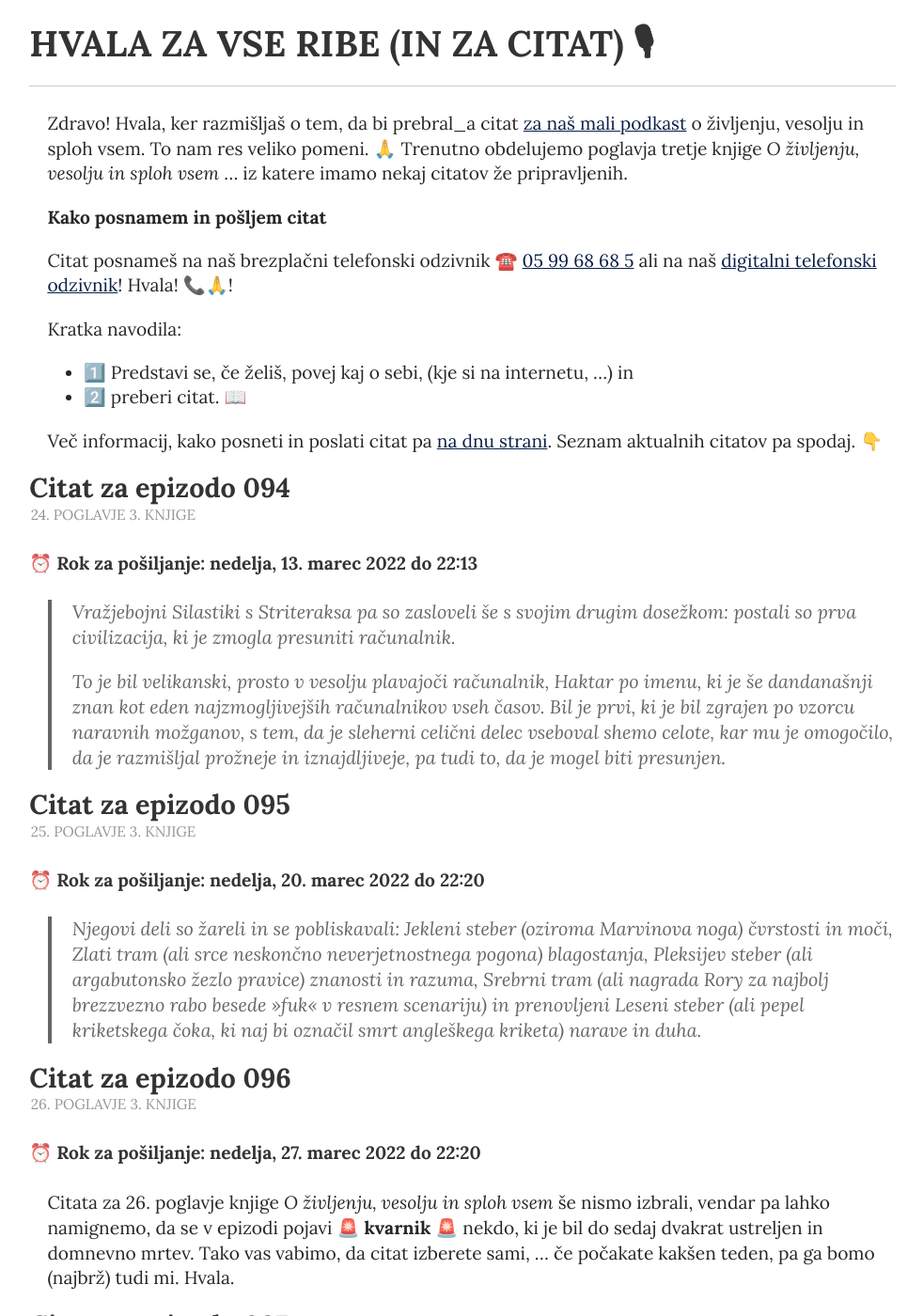
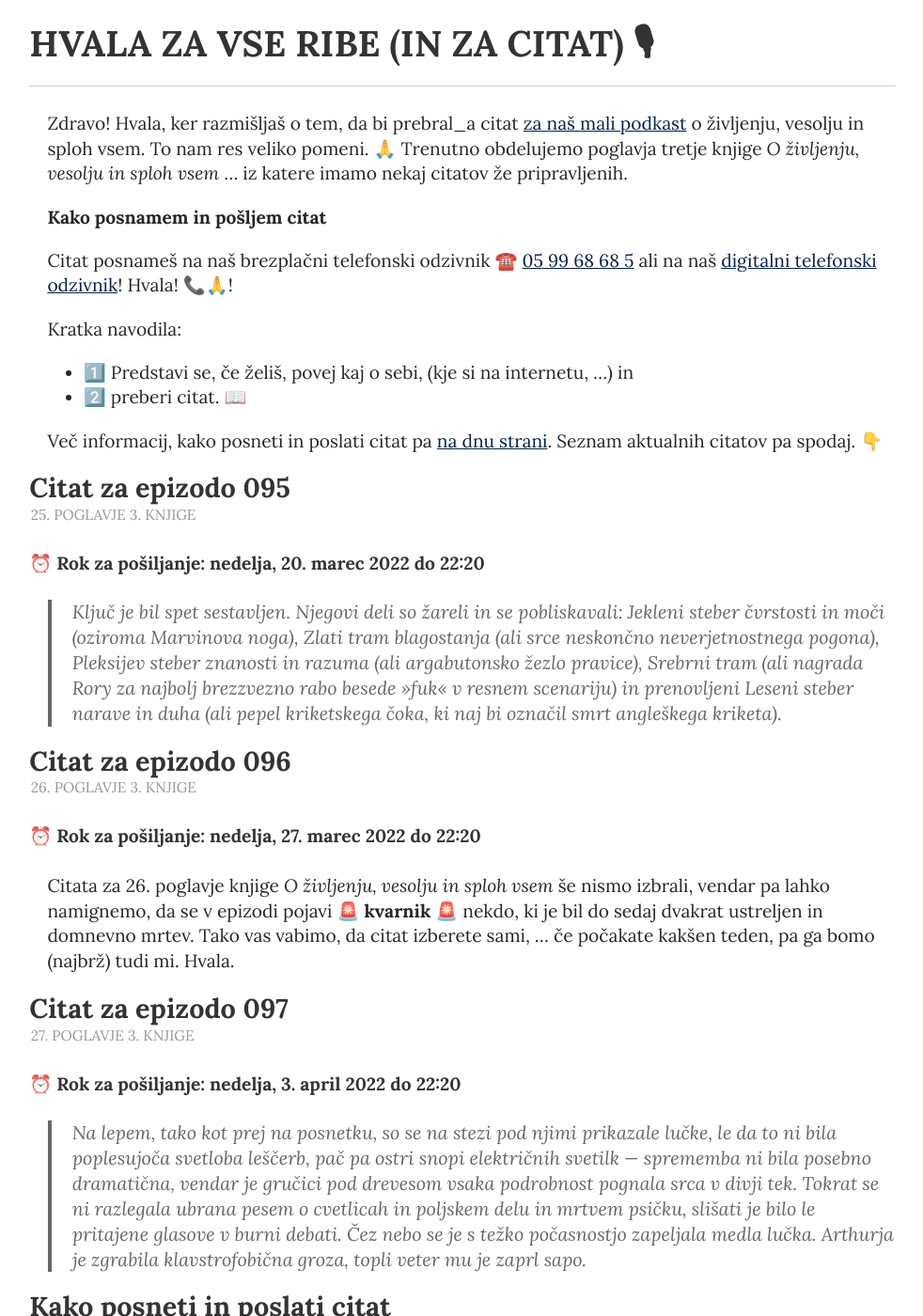
Before and after one commit to hvalazavseribe/hvalazavseribe.github.io, a Jekyll site: the page built from citat.md, in a window 1280 px wide and 1400 px high. Shown: the whole window at 94% size, without its empty margins (148-1130 px from the left). Built offline with Jekyll 4.4.1, drawn with Linux system fonts in a browser that asks for light colours.

```diff
--- a/citat.md
+++ b/citat.md
@@ -20,23 +20,13 @@ Kratka navodila:
 
 Več informacij, kako posneti in poslati citat pa [na dnu strani](https://hvalazavseribe.si/citat/#kako-posneti-in-poslati-citat). Seznam aktualnih citatov pa spodaj. 👇
 
-## Citat za epizodo 094
-
-### 24. poglavje 3. knjige
-
-#### Rok za pošiljanje: nedelja, 13. marec 2022 do 22:13
-
-> Vražjebojni Silastiki s Striteraksa pa so zasloveli še s svojim drugim dosežkom: postali so prva civilizacija, ki je zmogla presuniti računalnik.
->
-> To je bil velikanski, prosto v vesolju plavajoči računalnik, Haktar po imenu, ki je še dandanašnji znan kot eden najzmogljivejših računalnikov vseh časov. Bil je prvi, ki je bil zgrajen po vzorcu naravnih možganov, s tem, da je sleherni celični delec vseboval shemo celote, kar mu je omogočilo, da je razmišljal prožneje in iznajdljiveje, pa tudi to, da je mogel biti presunjen.
-
 ## Citat za epizodo 095
 
 ### 25. poglavje 3. knjige
 
 #### Rok za pošiljanje: nedelja, 20. marec 2022 do 22:20
 
-> Njegovi deli so žareli in se pobliskavali: Jekleni steber (oziroma Marvinova noga) čvrstosti in moči, Zlati tram (ali srce neskončno neverjetnostnega pogona) blagostanja, Pleksijev steber (ali argabutonsko žezlo pravice) znanosti in razuma, Srebrni tram (ali nagrada Rory za najbolj brezzvezno rabo besede »fuk« v resnem scenariju) in prenovljeni Leseni steber (ali pepel kriketskega čoka, ki naj bi označil smrt angleškega kriketa) narave in duha.
+> Ključ je bil spet sestavljen. Njegovi deli so žareli in se pobliskavali: Jekleni steber čvrstosti in moči (oziroma Marvinova noga), Zlati tram blagostanja (ali srce neskončno neverjetnostnega pogona), Pleksijev steber znanosti in razuma (ali argabutonsko žezlo pravice), Srebrni tram (ali nagrada Rory za najbolj brezzvezno rabo besede »fuk« v resnem scenariju) in prenovljeni Leseni steber narave in duha (ali pepel kriketskega čoka, ki naj bi označil smrt angleškega kriketa).
 
 ## Citat za epizodo 096
 
```
